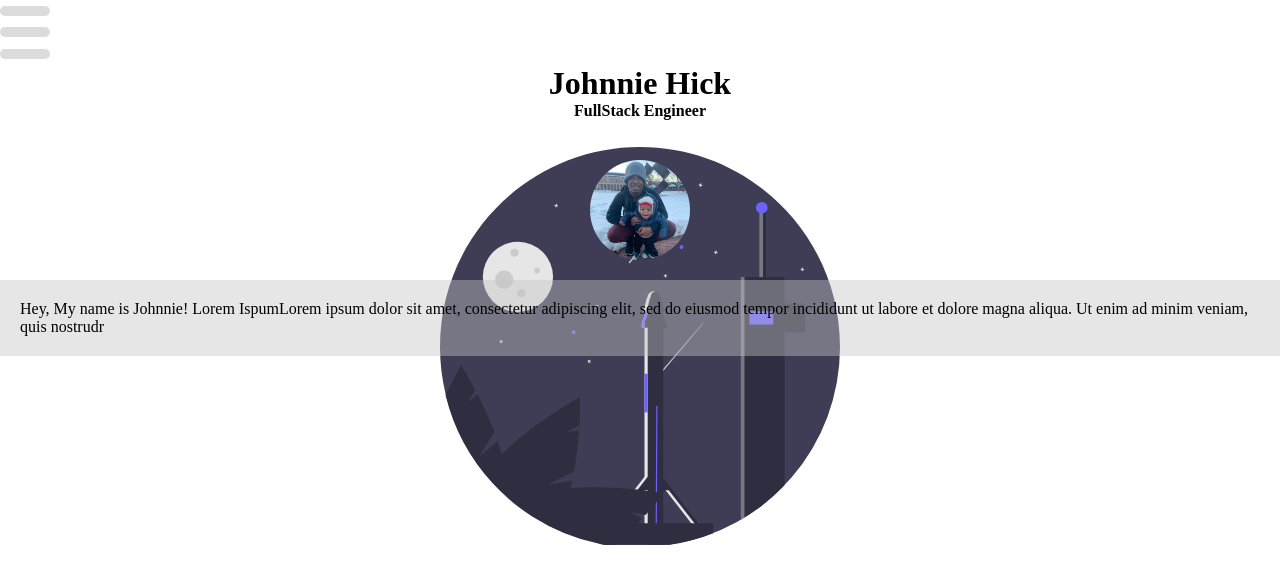
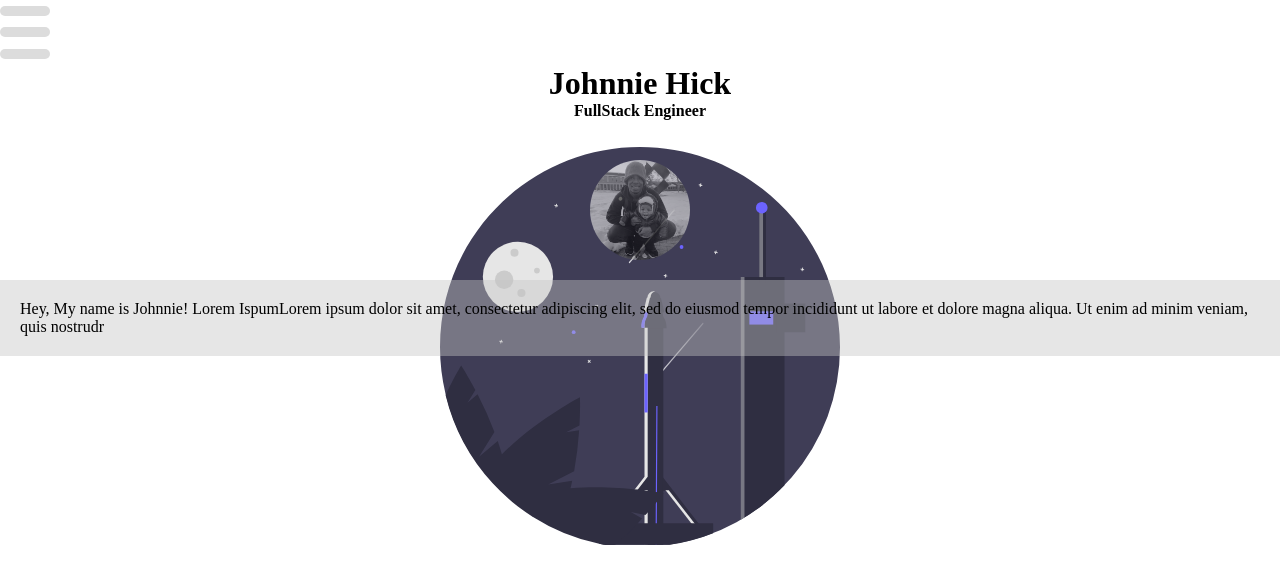
Before and after one commit to Johnnie007/profilePage, a React (Create React App) app: page / in a window 1280 px wide. Shown: the top 584 px of the page. Built offline with nearby package versions, Linux system fonts and the light colour scheme.

Commit message:
added filter for image

```diff
--- a/src/Mobile/Component/HomePage/HomePage.scss
+++ b/src/Mobile/Component/HomePage/HomePage.scss
@@ -22,6 +22,8 @@
     border-radius: 50px;
     background-image: url('../../Images/avatar.jpeg');
     background-position: center;
+    filter: grayscale(100%);
+    opacity:70%;
     background-size: cover;
     width: 100px;
     height: 100px;
```
